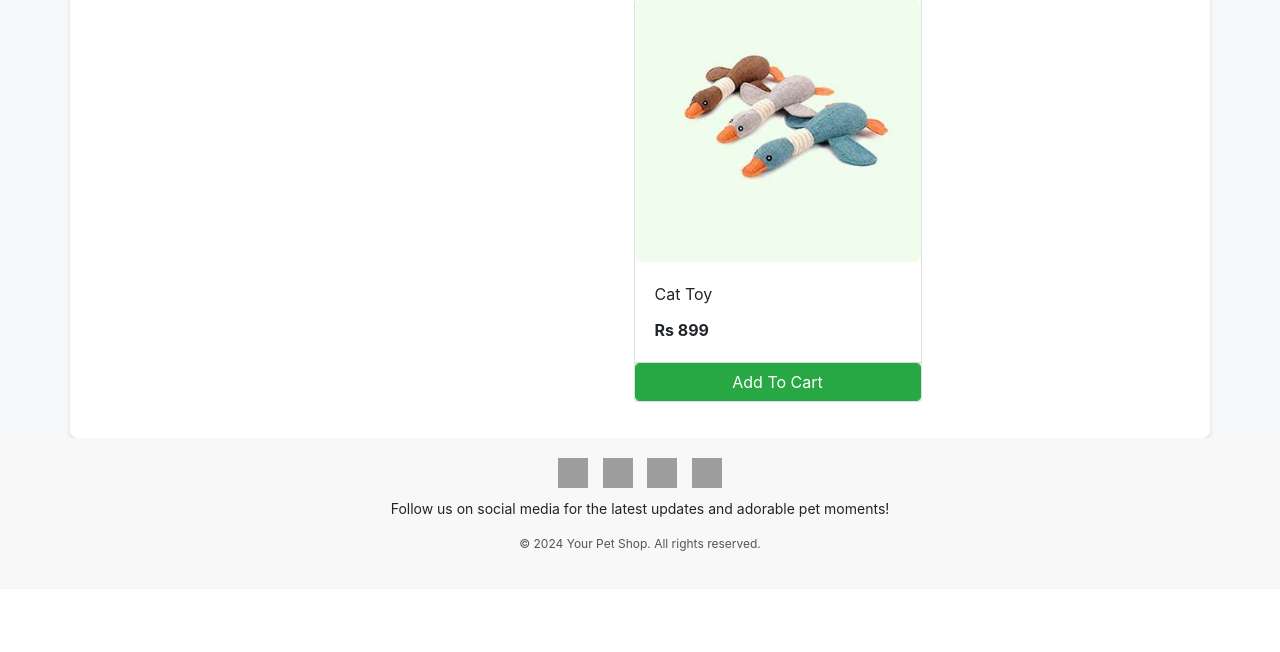
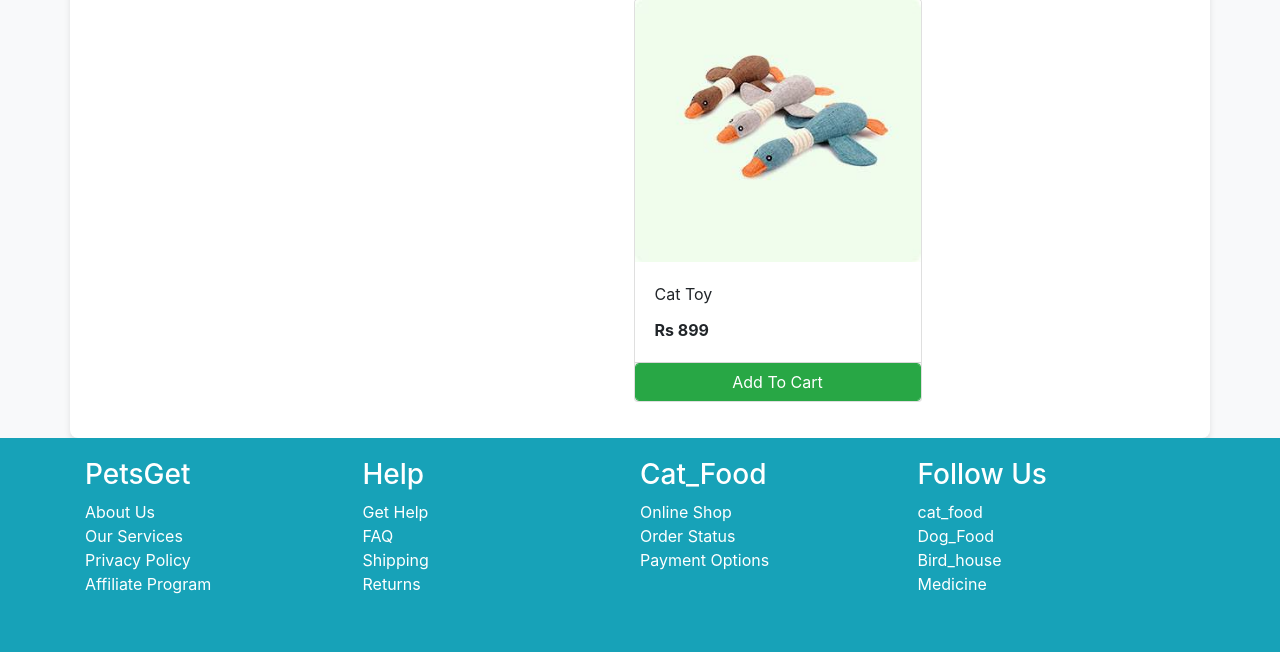
Before and after one commit to TaranaIslam/Ecom, a Django app: page /store in a window 1280 px wide. Shown: the part 3088-3740 px from the top of the page. Before the commit the page ends 3639 px from the top, so only its background shows below. Run offline with Django 3.2, Linux system fonts and the light colour scheme; data comes from the database, SQL or seed files in the repository; some libraries are stand-ins or nearby versions; grey boxes are pictures that could not be loaded.

Commit message:
Update base.html

```diff
--- a/store/templates/base.html
+++ b/store/templates/base.html
@@ -153,21 +153,45 @@ text-white">
     {% block content %}{% endblock %}
   </div>
 
-  <footer style="text-align: center; padding: 20px; background-color: #f8f8f8;">
-    <div style="display: inline-block; margin-right: 10px;">
-      <a href="#" target="_blank" rel="noopener noreferrer"><img src="facebook-icon.png" alt="Facebook" style="width: 30px; height: 30px;"></a>
+<footer class="footer" style="background-color: #17a2b8; color: #fff; padding: 20px 0;">
+    <div class="container" style="display: flex; flex-wrap: wrap; justify-content: space-between; padding: 0 15px;">
+      <div class="ftr-links" style="flex: 1; min-width: 200px; margin-bottom: 20px;">
+        <h3 style="margin-top: 0;">PetsGet</h3>
+        <ul style="list-style: none; padding: 0;">
+          <li><a href="#" style="color: #fff; text-decoration: none;">About Us</a></li>
+          <li><a href="#" style="color: #fff; text-decoration: none;">Our Services</a></li>
+          <li><a href="#" style="color: #fff; text-decoration: none;">Privacy Policy</a></li>
+          <li><a href="#" style="color: #fff; text-decoration: none;">Affiliate Program</a></li>
+        </ul>
+      </div>
+      <div class="ftr-links" style="flex: 1; min-width: 200px; margin-bottom: 20px;">
+        <h3 style="margin-top: 0;">Help</h3>
+        <ul style="list-style: none; padding: 0;">
+          <li><a href="#" style="color: #fff; text-decoration: none;">Get Help</a></li>
+          <li><a href="#" style="color: #fff; text-decoration: none;">FAQ</a></li>
+          <li><a href="#" style="color: #fff; text-decoration: none;">Shipping</a></li>
+          <li><a href="#" style="color: #fff; text-decoration: none;">Returns</a></li>
+        </ul>
+      </div>
+      <div class="ftr-links" style="flex: 1; min-width: 200px; margin-bottom: 20px;">
+        <h3 style="margin-top: 0;">Cat_Food</h3>
+        <ul style="list-style: none; padding: 0;">
+          <li><a href="#" style="color: #fff; text-decoration: none;">Online Shop</a></li>
+          <li><a href="#" style="color: #fff; text-decoration: none;">Order Status</a></li>
+          <li><a href="#" style="color: #fff; text-decoration: none;">Payment Options</a></li>
+        </ul>
+      </div>
+      <div class="ftr-links" style="flex: 1; min-width: 200px; margin-bottom: 20px;">
+        <h3 style="margin-top: 0;">Follow Us</h3>
+        <ul style="list-style: none; padding: 0;">
+          <li><a href="#" style="color: #fff; text-decoration: none;">cat_food</a></li>
+          <li><a href="#" style="color: #fff; text-decoration: none;">Dog_Food</a></li>
+          <li><a href="#" style="color: #fff; text-decoration: none;">Bird_house</a></li>
+          <li><a href="#" style="color: #fff; text-decoration: none;">Medicine</a></li>
+
+        </ul>
+      </div>
     </div>
-    <div style="display: inline-block; margin-right: 10px;">
-      <a href="#" target="_blank" rel="noopener noreferrer"><img src="twitter-icon.png" alt="Twitter" style="width: 30px; height: 30px;"></a>
-    </div>
-    <div style="display: inline-block; margin-right: 10px;">
-      <a href="#" target="_blank" rel="noopener noreferrer"><img src="instagram-icon.png" alt="Instagram" style="width: 30px; height: 30px;"></a>
-    </div>
-    <div style="display: inline-block;">
-      <a href="#" target="_blank" rel="noopener noreferrer"><img src="pinterest-icon.png" alt="Pinterest" style="width: 30px; height: 30px;"></a>
-    </div>
-    <p style="margin-top: 10px; font-size: 14px;">Follow us on social media for the latest updates and adorable pet moments!</p>
-    <p style="font-size: 12px; color: #555;">&copy; 2024 Your Pet Shop. All rights reserved.</p>
   </footer>
 
 
```
